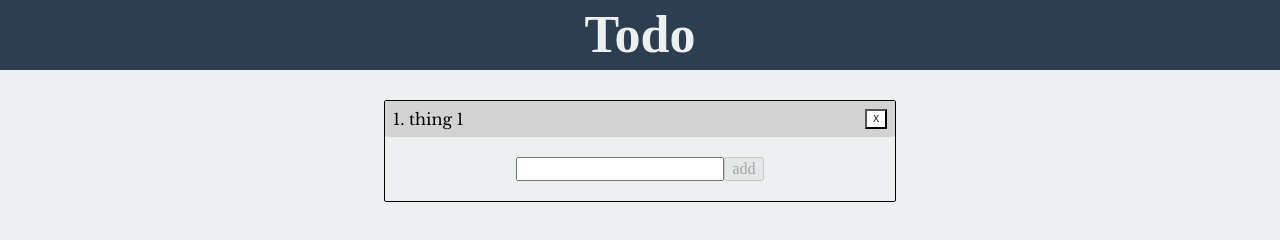
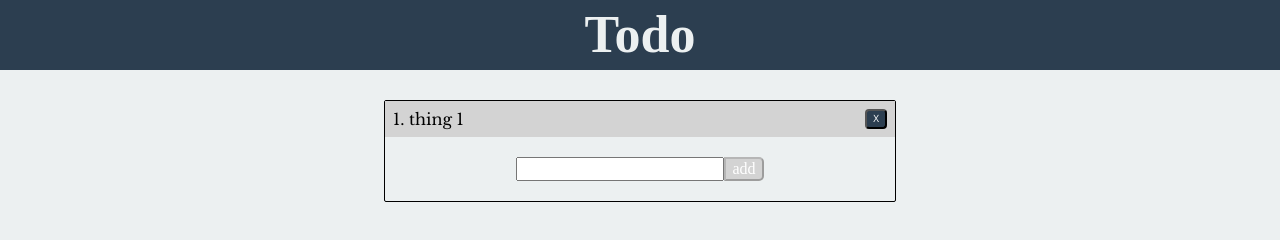
Before and after one commit to LucasDachman/todo, a Gatsby site: page / in a window 1280 px wide. Built offline with nearby package versions, Linux system fonts and the light colour scheme; Gatsby itself is replaced by a stand-in of ours.

Commit message:
add colors to buttons

```diff
--- a/src/pages/index.js
+++ b/src/pages/index.js
@@ -53,7 +53,7 @@ class Todo extends React.Component {
         })}
         <form className='add-section' onSubmit={this.addItem}>
           <input type='text' value={this.state.newItemText} onChange={this.setText}/>
-          <input type='submit' value='add' disabled={!this.canSubmit()}/>
+          <input type='submit' value='add' className='submit' disabled={!this.canSubmit()}/>
         </form>
       </section>
       </>
--- a/src/styles/global.css
+++ b/src/styles/global.css
@@ -58,6 +58,9 @@ header {
     height: 2em;
     font-family: 'Open Sans', Helvetica, sans-serif;
     font-size: 10px;
+    background-color: var(--dark-blue);
+    color: white;
+    border-radius: 4px;
 }
 
 .todo-item p {
@@ -70,6 +73,16 @@ header {
     justify-content: center;
     width: 100%;
     margin: 20px 0px;
+}
+
+input[type="submit"] {
+    background-color: var(--dark-blue);
+    color: white;
+    border-radius: 0px 5px 5px 0px;
+
+}
+input[type="submit"]:disabled {
+    background-color: lightgray;
 }
 
 .items-section {
```
